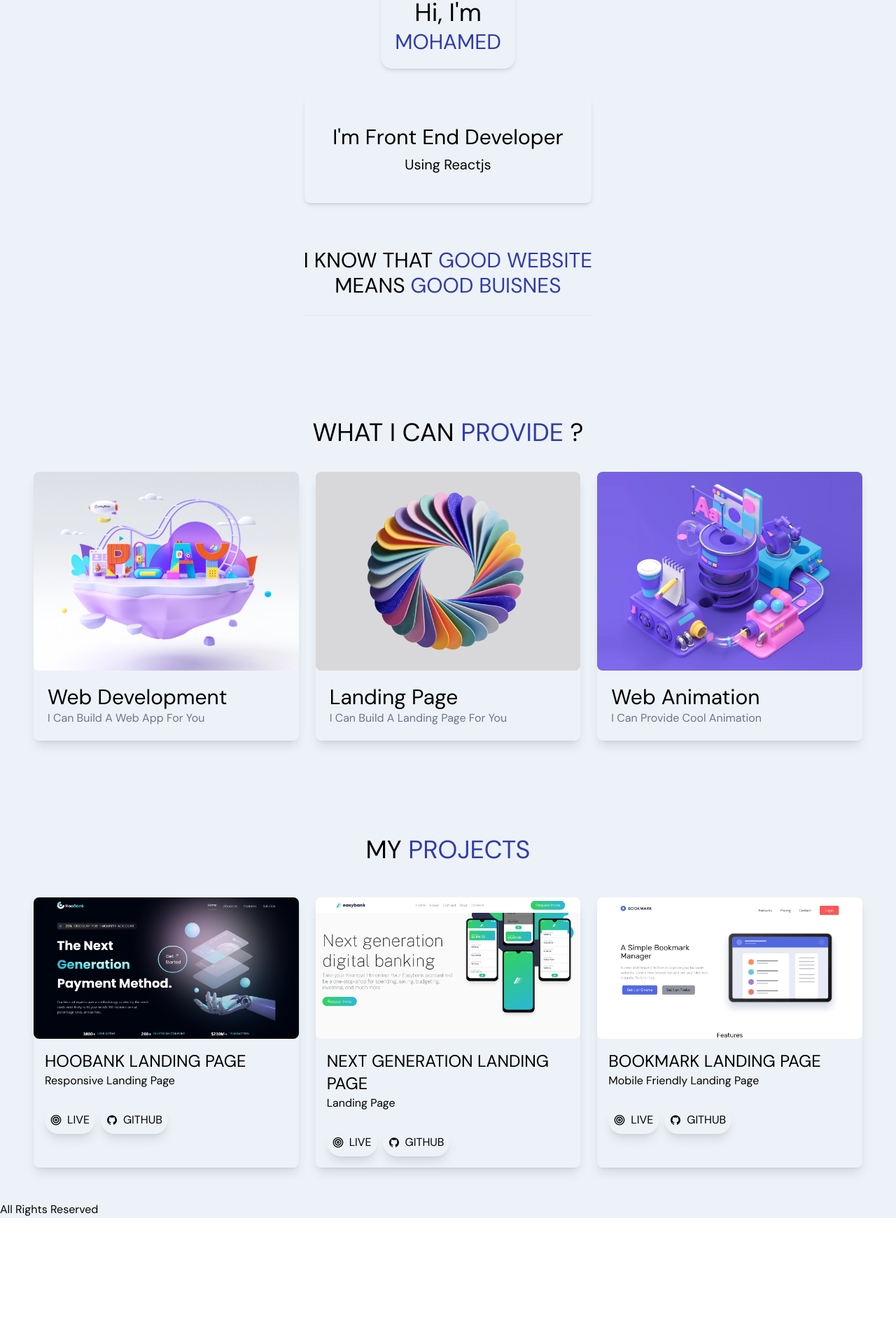
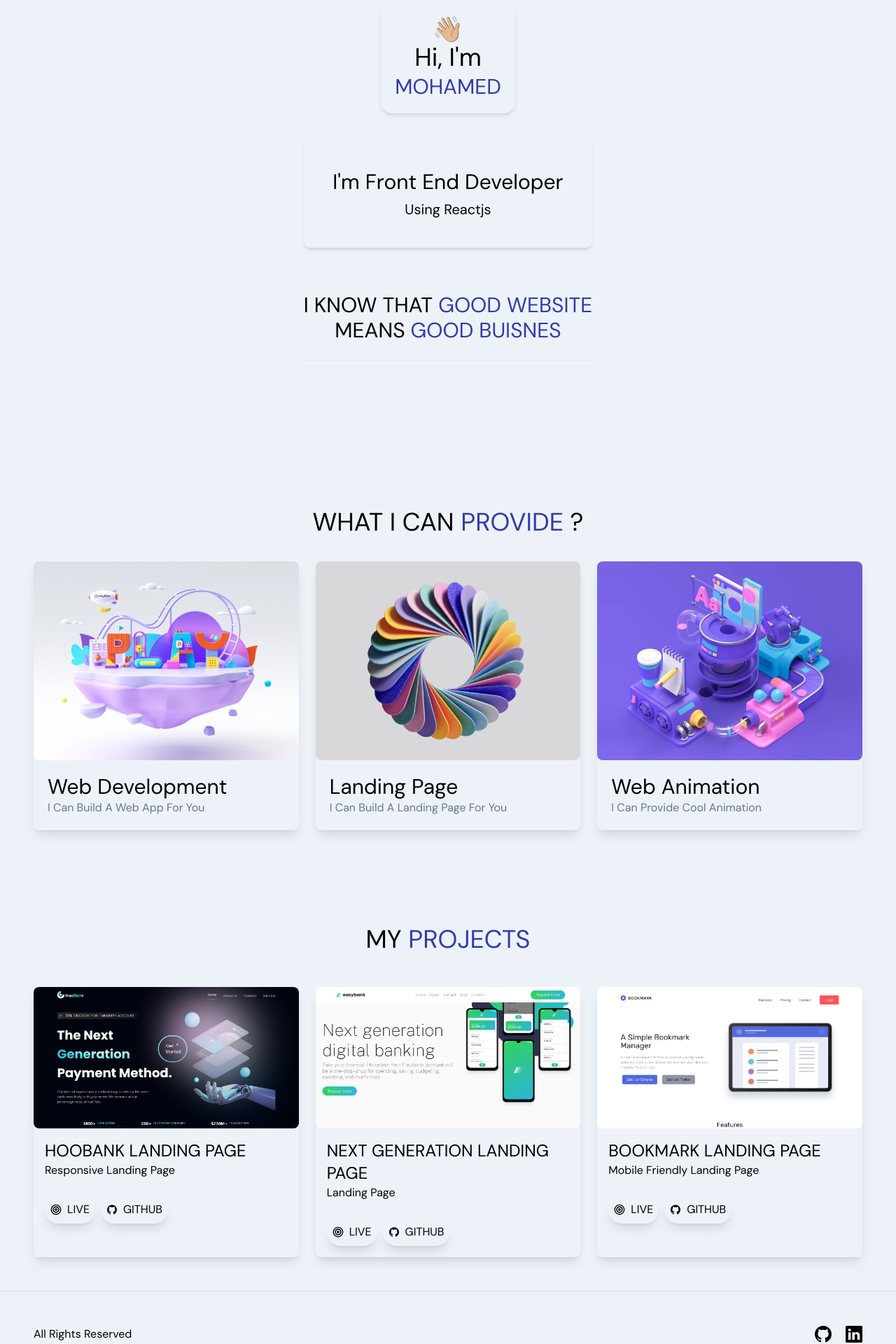
Before and after one commit to sbaamoha/portfolio, a Next.js app: page / in a window 1280 px wide. Shown: the part 166-2086 px from the top of the page at 70% size. Before the commit the page ends 1906 px from the top, so only its background shows below. Built offline with nearby package versions, Linux system fonts and the light colour scheme.

Commit message:
added footer section

```diff
--- /dev/null
+++ b/components/Footer.tsx
@@ -0,0 +1,21 @@
+import Link from "next/link";
+import { BsGithub, BsLinkedin } from "react-icons/bs";
+
+
+const Footer: React.FC = () => {
+    return (
+        <div className="flex justify-between border-t-2 px-6 py-6 lg:px-12 lg:py-12">
+            <h3 className='capitalize'>all rights reserved</h3>
+            <div className='flex gap-5 text-2xl'>
+                <Link href={`${process.env.NEXT_PUBLIC_GITHUB_URL}`}>
+                    <BsGithub/>
+                </Link>
+                <Link href={`${process.env.NEXT_PUBLIC_LINKEDIN_URL}`}>
+                    <BsLinkedin/>
+                </Link>
+            </div>
+        </div>
+    );
+}
+
+export default Footer
--- a/components/Header.tsx
+++ b/components/Header.tsx
@@ -2,6 +2,9 @@ import { useEffect } from 'react';
 
 import AOS from 'aos';
 import 'aos/dist/aos.css';
+
+import {images} from '../public/constants'
+import Image from 'next/image';
 
 const Header: React.FC = () => {
 
@@ -12,7 +15,7 @@ const Header: React.FC = () => {
 
 
   return (
-    <div className="text-center px-6 h-[70vh] my-16 lg:my-0 flex flex-col justify-center items-center gap-5 lg:gap-10">
+    <div className="text-center px-6 h-[70vh] my-16 flex flex-col justify-center items-center gap-5 lg:gap-10">
         <div
           data-aos="fade-right"
           data-aos-delay="100"
--- a/components/Navbar.tsx
+++ b/components/Navbar.tsx
@@ -13,7 +13,7 @@ import { UseThemeProps } from 'next-themes/dist/types'
 
 const Navbar = () => {
     const [mounted, setMounted] = useState(false)
-    const  {systemTheme , theme, setTheme} = useTheme();
+    const {systemTheme , theme, setTheme} = useTheme();
 
 
     const renderThemeChanger = () => {
@@ -87,7 +87,7 @@ const Navbar = () => {
             </ul>
 
             <div className='hidden lg:block'>
-            {renderThemeChanger()}
+                {renderThemeChanger()}
             </div>
         </nav>
   )
--- a/components/Portfolio.tsx
+++ b/components/Portfolio.tsx
@@ -15,7 +15,7 @@ const Portfolio: React.FC = () => {
       },[])
 
     return (
-        <div>
+        <div id="projects">
             <h2 className="uppercase text-4xl text-center">my <span className="text-secondary-color">projects</span></h2>
             <div className="py-12 grid grid-cols-1 lg:grid-cols-3 gap-6 px-6 lg:px-12">
                 {projects.map(project =>
--- a/pages/index.tsx
+++ b/pages/index.tsx
@@ -3,6 +3,7 @@ import Header from '../components/Header'
 import Navbar from '../components/Navbar'
 import About from '../components/About'
 import Portfolio from '../components/Portfolio'
+import Footer from '../components/Footer'
 
 export default function Home() {
   return (
@@ -24,7 +25,7 @@ export default function Home() {
       </main>
 
       <footer>
-        <h3 className='capitalize'>all rights reserved</h3>
+        <Footer/>
       </footer>
     </div>
   )
```
